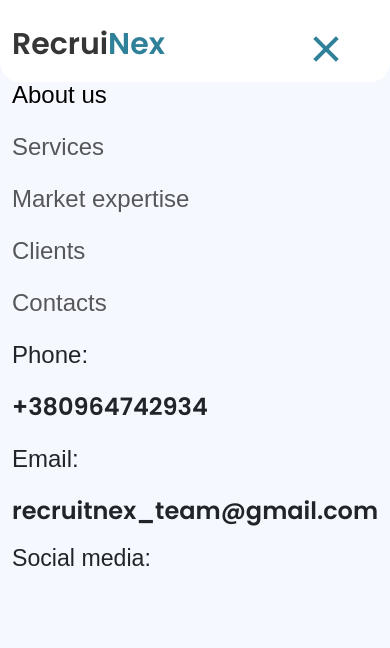
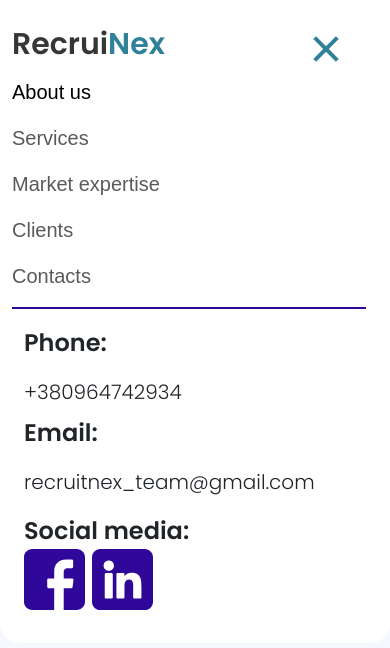
Before and after one commit to Mihail51/-RecruiNex, a plain HTML site: page src/index.html in a window 390 px wide. Both pictures are taken after a click on the button "Toggle navigation". Drawn offline with Linux system fonts and the light colour scheme.

Commit message:
index.html, style.css, images
Добавил  navbar-contacts

```diff
--- a/src/css/style.css
+++ b/src/css/style.css
@@ -1,3 +1,8 @@
+:root {
+	--bs-nav-link-font-size: 20px;
+	--bs-nav-link-font-weight: 300;
+}
+
 body {
 	max-width: 1440px;
 	min-width: 375px;
@@ -26,12 +31,12 @@ a {
 }
 
 .main__header {
+	min-height: 82px;
+	height: auto;
 	border-radius: 0px 0px 20px 20px;
 	background: #fff;
 }
 .header__wrap {
-	height: 82px;
-/*	background: yellow;  */
 	margin-bottom: 90px;
 }
 .header__nav {
@@ -41,9 +46,6 @@ a {
 }
 .header__logo {
 	height: 60px;
-/*	display: flex;
-	justify-content: flex-start;
-	align-items: center;  */
 	font-size: 30px;
 	font-weight: 600;
 	line-height: 200%;
@@ -114,6 +116,9 @@ a {
 	-o-transform: rotate(-45deg);
 	transform: rotate(-45deg);
 }
+.navbar-contacts {
+	border-top: 2px solid #2F0899;
+}
 
 .screen__wrap {
 	justify-content: space-around;
--- a/src/index.html
+++ b/src/index.html
@@ -39,25 +39,30 @@
 				          <a class="nav-link" href="#contacts">Contacts</a>
 				        </li>
 				       </ul>
-				       <ul class="navbar-contacts me-0 ms-auto mb-2 mb-lg-0">
-				       	<li class="nav-item">
+				       <ul class="navbar-contacts ms-0 mb-2 pt-3 mb-lg-0 d-lg-none d-sm-flex row row-cols-md-2 row-cols-3">
+				       	<li class="nav-item col-md-5 col-12">
 				       		<dl class="nav-contact">
-				       			<dl class="nav-definition">Phone:</dl>
-				       			<dt class="nav-description">+380964742934</dt>
+				       			<dt class="nav-definition">Phone:</dl>
+				       			<dd class="nav-description nav-link">+380964742934</dt>
 				       		</dl>
 				       	</li>
-				       	<li class="nav-item">
+				       	<li class="nav-item col-md-6 col-12">
 				       		<dl class="nav-contact">
-				       			<dl class="nav-definition">Email:</dl>
-				       			<dt class="nav-description">recruitnex_team@gmail.com</dt>
+				       			<dt class="nav-definition">Email:</dl>
+				       			<dd class="nav-description nav-link">recruitnex_team@gmail.com</dt>
 				       		</dl>
 				       	</li>
-				       	<li class="nav-item">
-				       		<h3 class="text-left">Social media:</h3>
-				       		<ul class="nav-cocial">
-				       			<li class="nav-icon"><img src="#" alt=""></li>
-				       			<li class="nav-icon"><img src="#" alt=""></li>
-				       		</ul>
+				       	<li class="nav-item col-12">
+				       		<h3 class="text-left"></h3>
+				       		<dl class="nav-cocial">
+				       			<dt class="nav-definition">Social media:</dt>
+				       			<dd class="nav-description">
+				       				<ul class="nav-icons">
+				       					<li class="nav-icon d-inline"><img width="61" height="61" src="images/facebook.svg" alt=""></li>
+				       					<li class="nav-icon d-inline"><img width="61" height="61" src="images/linkedIn.svg" alt=""></li>
+				       				</ul>
+				       			</dd>
+				       		</dl>
 				       	</li>
 				       </ul>
 				     </div>
```
Also changed, not shown: src/images/facebook.svg (added), src/images/linkedIn.svg (added).
